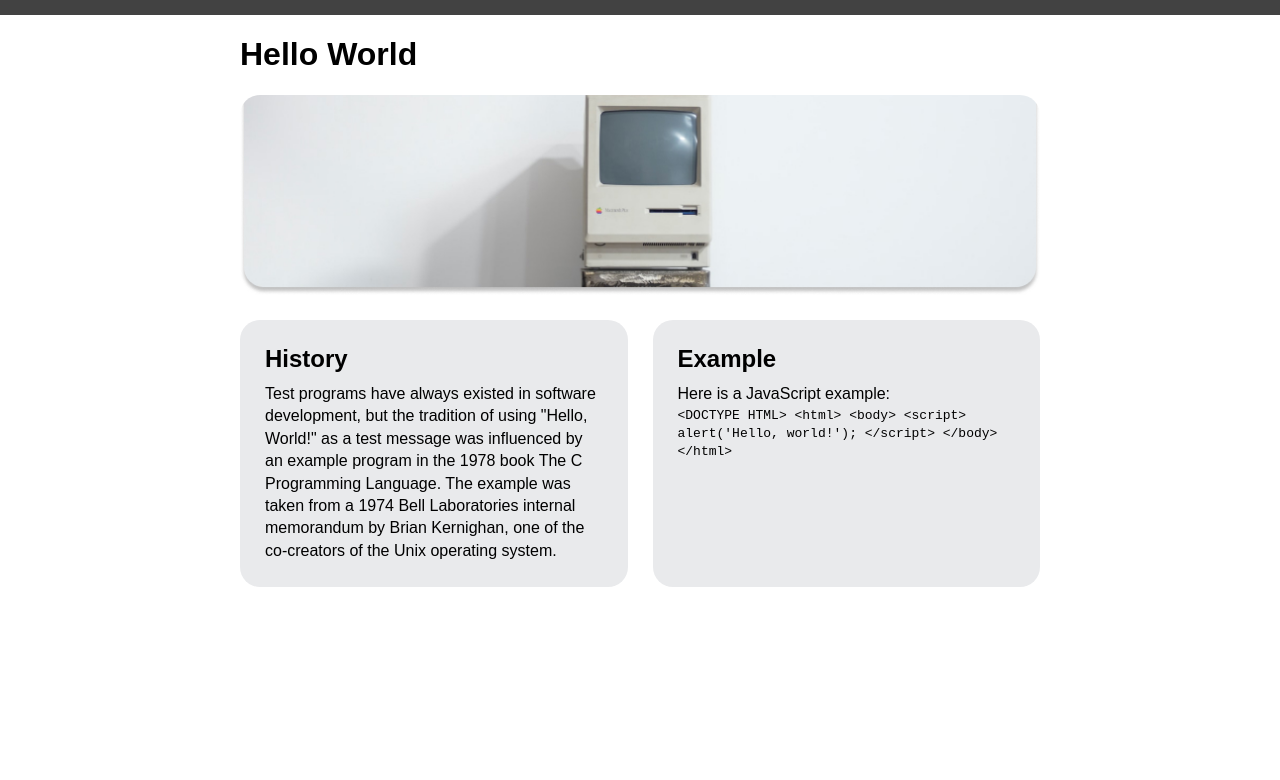
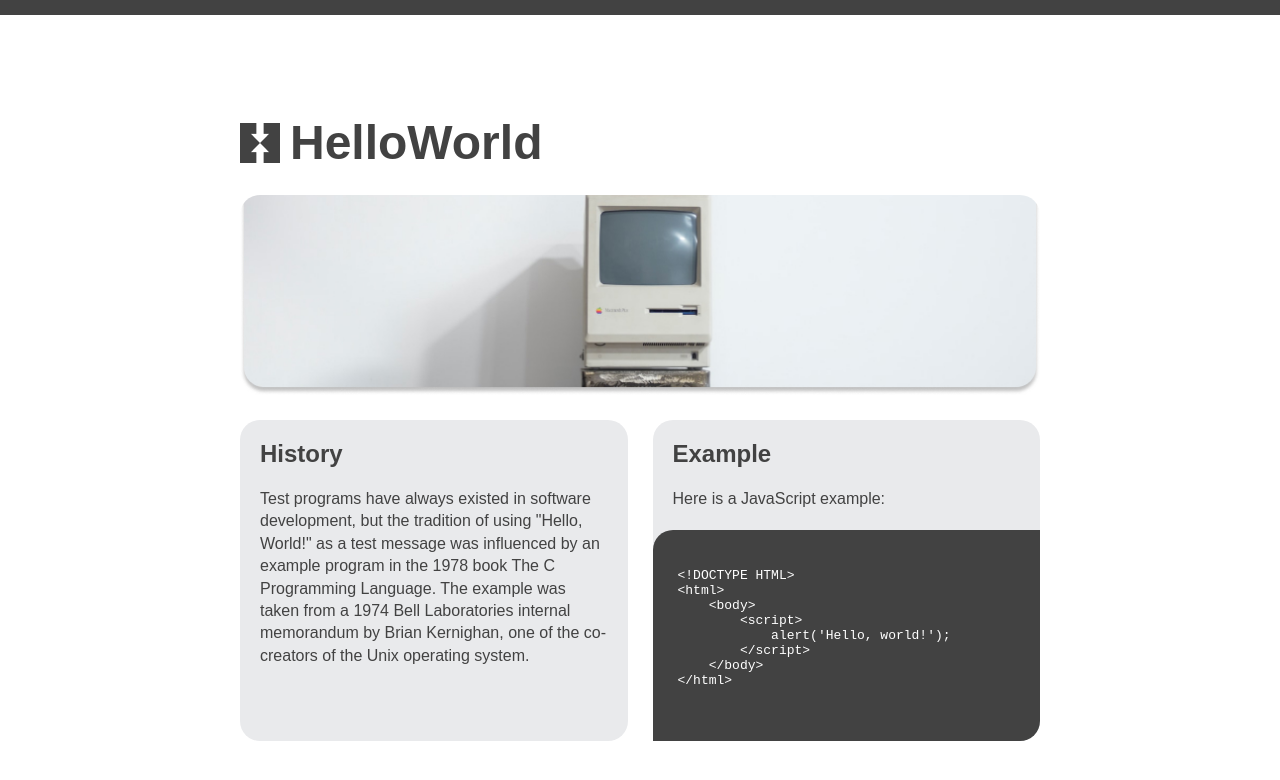
Before and after one commit to KMitch988/Hello-World, a plain HTML site: page index.html in a window 1280 px wide. Drawn offline with Linux system fonts and the light colour scheme.

Commit message:
HTML Containers and CSS

```diff
--- a/index.html
+++ b/index.html
@@ -9,7 +9,7 @@
     </head>
     <body>
         <main>
-            <h1>Hello World</h1>
+            <h1>HelloWorld</h1>
             <div class="masthead">
 
             </div>
@@ -18,11 +18,14 @@
                     <h2>History</h2>
                     <p>Test programs have always existed in software development, but the tradition of using "Hello, World!" as a test message was influenced by an example program in the 1978 book The C Programming Language. The example was taken from a 1974 Bell Laboratories internal memorandum by Brian Kernighan, one of the co-creators of the Unix operating system.</p>
                 </section>
-                <section>
+                <section class="with-code">
+                    <div class="code-copy">
                         <h2>Example</h2>
                         <p>Here is a JavaScript example:</p>
-                    <code>
-                        &lt;DOCTYPE HTML&gt;
+                    </div>
+                    <div class="code-html">
+                        <code><pre>
+&lt;!DOCTYPE HTML&gt;
 &lt;html&gt;
     &lt;body&gt;
         &lt;script&gt;
@@ -30,7 +33,8 @@
         &lt;/script&gt;
     &lt;/body&gt;
 &lt;/html&gt;
-                    </code>
+                        </pre></code>
+                    </div>
                 </section>
             </div>
         </main>
--- a/screen.css
+++ b/screen.css
@@ -5,6 +5,7 @@ body {
     font-family: Arial, Helvetica, sans-serif;
     border-top: 15px solid #424242;
     margin: 0 auto;
+    color: #424242;
 }
 
 main {
@@ -29,14 +30,40 @@ main {
     flex-grow: 1;
     flex-basis: 0;
     background: #E9EAEC;
-    padding: 25px;
     border-radius: 20px;
     margin-top: 25px;
 }
+.details section p {
+    margin: 20px;
+}
+.details section h2 {
+    margin: 20px;
+}
 
+.details section.with-code {
+    padding: 0;
+}
+
+div.code-html{
+    padding: 25px;
+    background: #424242;
+    color: #fff;
+    border-top-left-radius: 20px;
+    border-bottom-right-radius: 20px;
+}
 img {
     width: 100%;
     border-radius: 20px;
+}
+
+h1{
+    background-image: url('images/H\ Logo.png');
+    background-repeat: no-repeat;
+    background-size: 40px;
+    background-position: center left;
+    font-size: 3em;
+    padding-left: 50px;
+    margin: 100px 0 25px 0;
 }
 
 h2{
```
Lines whose indentation alone changed are shown as unchanged.
